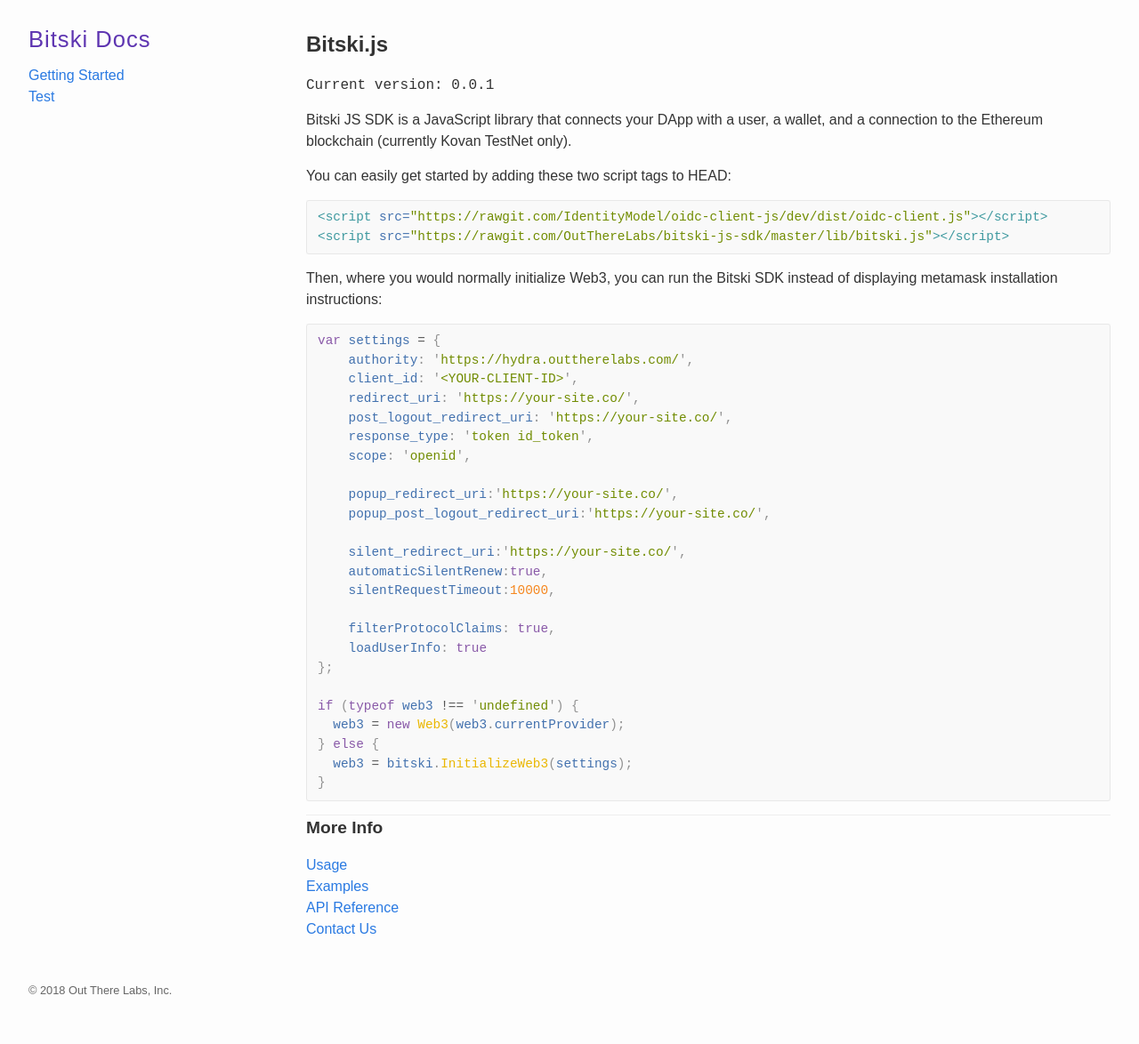
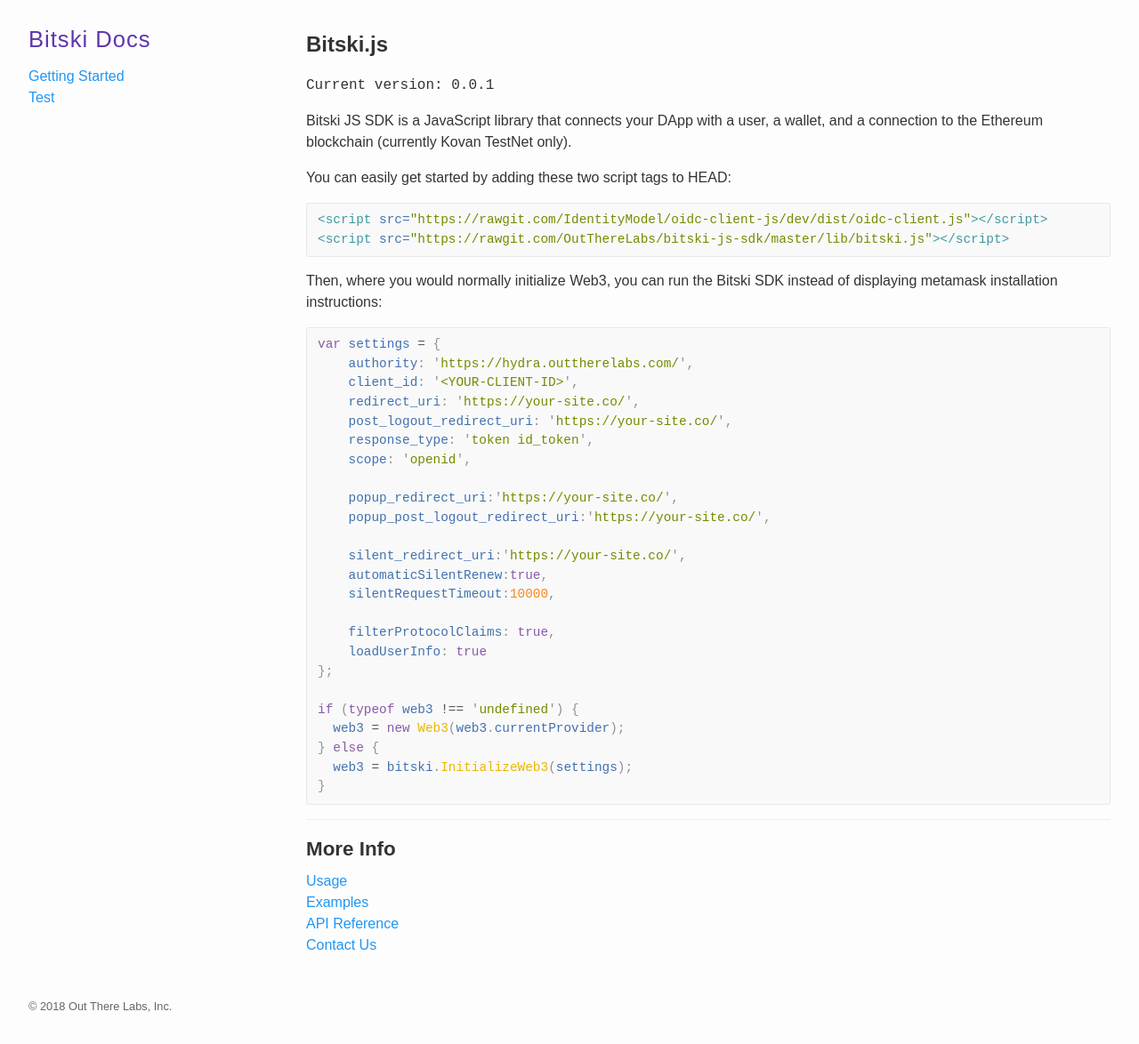
Before and after one commit to OutThereLabs/bitski-docs-jekyll-theme, a Jekyll site: the page built from README.md, in a window 1280 px wide. Shown: the whole page at 89% size. Built offline with Jekyll 4.4.1, drawn with Linux system fonts in a browser that asks for light colours.

Commit message:
Update styles

```diff
--- a/_sass/bitski.scss
+++ b/_sass/bitski.scss
@@ -48,6 +48,9 @@ $accent-font: "Nunito", sans-serif;
   }
 }
 
+@import 'bitski/base';
+@import 'bitski/syntax';
+
 pre {
   margin-bottom: 1rem;
 }
@@ -70,13 +73,17 @@ h2 {
 }
 
 h3 {
-  font-size: 1.2rem;
+  font-size: 1.4rem;
   margin-bottom: 0.5rem;
 }
 
 h4 {
-  font-size: 1rem;
+  font-size: 1.3rem;
   margin-bottom: 0.5rem;
+}
+
+h5 {
+  font-size: 1.1rem;
 }
 
 a {
@@ -147,6 +154,3 @@ footer {
   font-weight: 500;
   color: $light-text;
 }
-
-@import 'bitski/base';
-@import 'bitski/syntax';
```
